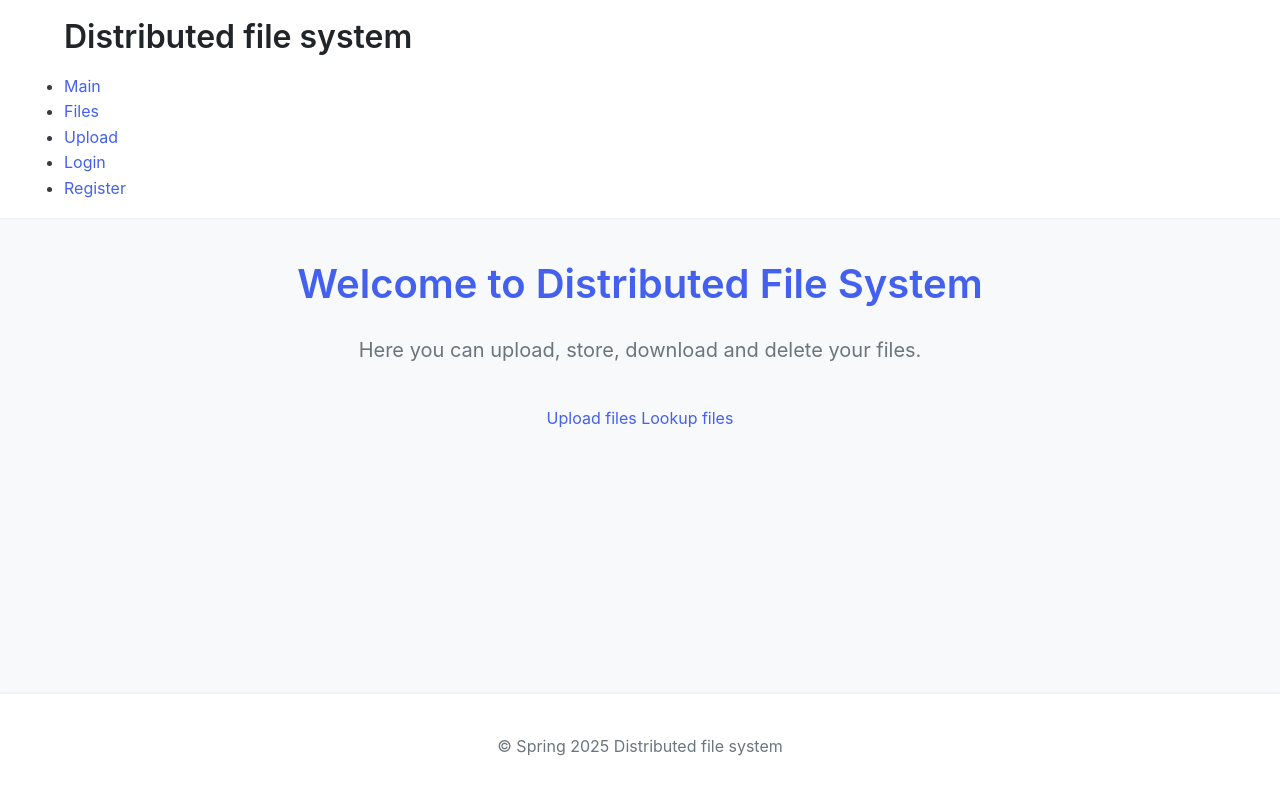
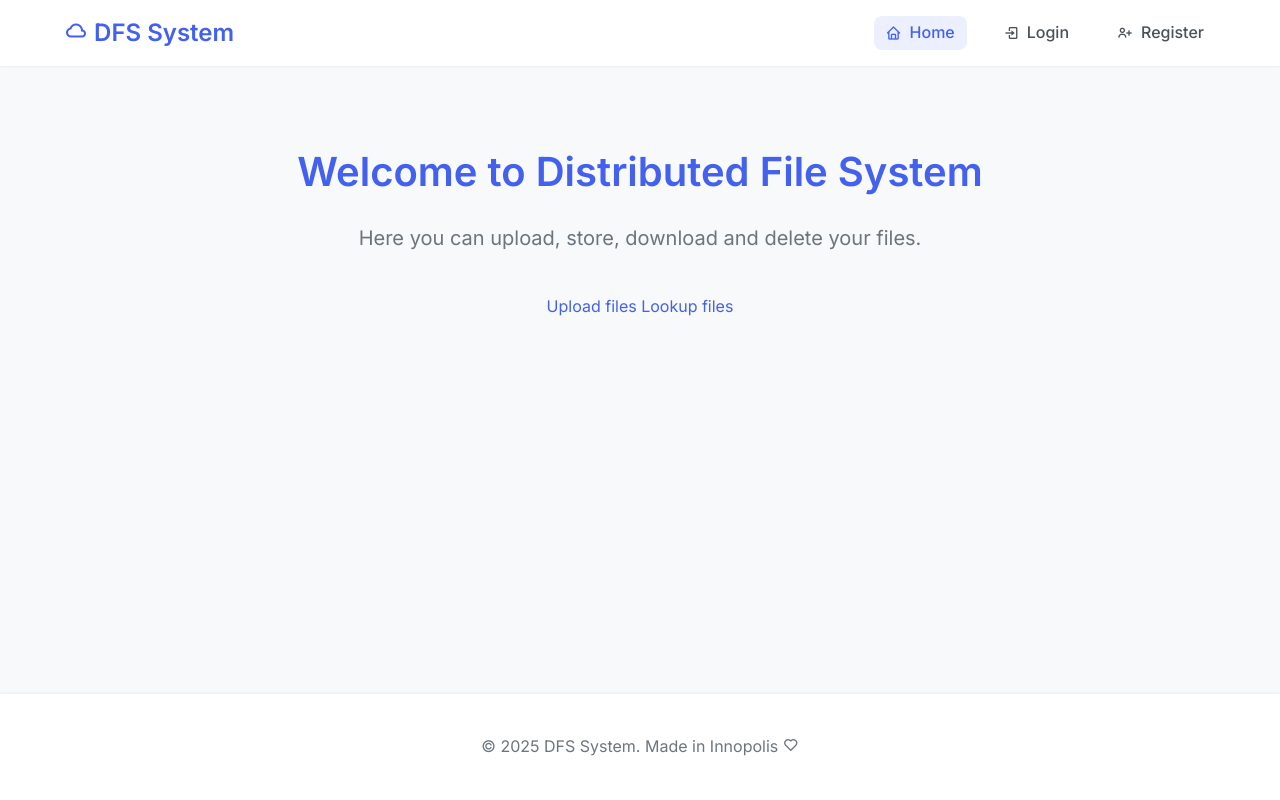
Before and after one commit to harutoyume/dfs_web_server, a Flask app: page / in a window 1280 px wide. Run offline with Flask 3, Linux system fonts and the light colour scheme.

Commit message:
Improve base layout, update content and interaction logic

```diff
--- a/app/templates/base.html
+++ b/app/templates/base.html
@@ -1,48 +1,91 @@
 <!DOCTYPE html>
-<html>
+<html lang="en">
 <head>
-    <title>{% block title %}Distributed File System{% endblock %}</title>
+    <meta charset="UTF-8">
+    <meta name="viewport" content="width=device-width, initial-scale=1.0">
+    <title>{% block title %}Distributed File Storage{% endblock %}</title>
+    <link rel="stylesheet" href="https://fonts.googleapis.com/css2?family=Inter:wght@400;500;600;700&display=swap">
+    <link rel="stylesheet" href="https://cdn.jsdelivr.net/npm/boxicons@2.1.4/css/boxicons.min.css">
     <link rel="stylesheet" href="{{ url_for('static', filename='css/style.css') }}">
-    <meta charset="UTF-8">
+    {% block extra_head %}{% endblock %}
 </head>
 <body>
     <header>
+        <div class="container">
             <nav>
-            <div class="container">
-                <h1>Distributed file system</h1>
-                <ul>
-                    <li><a href="{{ url_for('index') }}">Main</a></li>
-                    <li><a href="{{ url_for('files') }}">Files</a></li>
-                    <li><a href="{{ url_for('upload') }}">Upload</a></li>
+                <div class="nav-logo">
+                    <a href="{{ url_for('index') }}">
+                        <h1>
+                            <i class='bx bx-cloud'></i>
+                            DFS System
+                        </h1>
+                    </a>
+                </div>
+                <ul class="nav-links">
+                    <li><a href="{{ url_for('index') }}" {% if request.path == url_for('index') %}class="active"{% endif %}>
+                        <i class='bx bx-home'></i> Home
+                    </a></li>
                     {% if current_user.is_authenticated %}
-                    <li><a href="{{ url_for('logout')}}">Logout</a></li>
+                    <li><a href="{{ url_for('files') }}" {% if request.path == url_for('files') %}class="active"{% endif %}>
+                        <i class='bx bx-folder'></i> My Files
+                    </a></li>
+                    <li><a href="{{ url_for('upload') }}" {% if request.path == url_for('upload') %}class="active"{% endif %}>
+                        <i class='bx bx-upload'></i> Upload
+                    </a></li>
+                    <li><a href="{{ url_for('logout')}}">
+                        <i class='bx bx-log-out'></i> Log Out
+                    </a></li>
                     {% else %}
-                    <li><a href="{{ url_for('login')}}">Login</a></li>
-                    <li><a href="{{ url_for('register')}}">Register</a></li>
+                    <li><a href="{{ url_for('login')}}" {% if request.path == url_for('login') %}class="active"{% endif %}>
+                        <i class='bx bx-log-in'></i> Login
+                    </a></li>
+                    <li><a href="{{ url_for('register')}}" {% if request.path == url_for('register') %}class="active"{% endif %}>
+                        <i class='bx bx-user-plus'></i> Register
+                    </a></li>
                     {% endif %}
                 </ul>
+            </nav>
         </div>
-        </nav>
     </header>
 
-    <main class="container">
+    <main>
+        <div class="container">
             {% with messages = get_flashed_messages() %}
                 {% if messages %}
                     <div class="messages">
                         {% for message in messages %}
-                        <div class="message">{{ message }}</div>
+                            <div class="message">
+                                <i class='bx bx-info-circle'></i> {{ message }}
+                            </div>
                         {% endfor %}
                     </div>
                 {% endif %}
             {% endwith %}
 
             {% block content %}{% endblock %}
+        </div>
     </main>
 
     <footer>
         <div class="container">
-            <p>&copy; Spring 2025 Distributed file system</p>
+            <p> &copy; 2025 DFS System. Made in Innopolis <i class='bx bx-heart'></i></p>
         </div>
     </footer>
+
+    <script>
+        // Auto-hide flash messages after 5 seconds
+        document.addEventListener('DOMContentLoaded', function() {
+            setTimeout(function() {
+                const messages = document.querySelector('.messages');
+                if (messages) {
+                    messages.style.opacity = '0';
+                    setTimeout(function() {
+                        messages.style.display = 'none';
+                    }, 500);
+                }
+            }, 5000);
+        });
+    </script>
+    {% block scripts %}{% endblock %}
 </body>
 </html>
```
Lines whose indentation alone changed are shown as unchanged.
